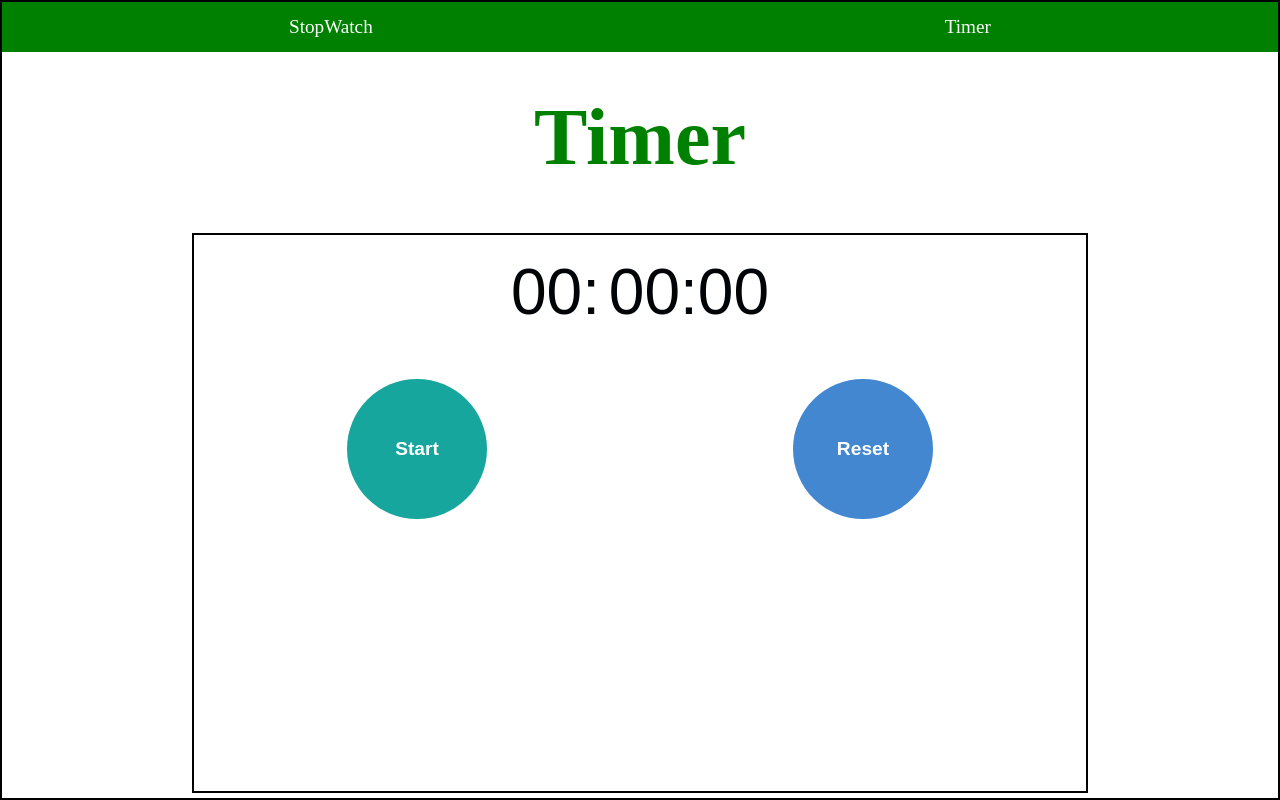
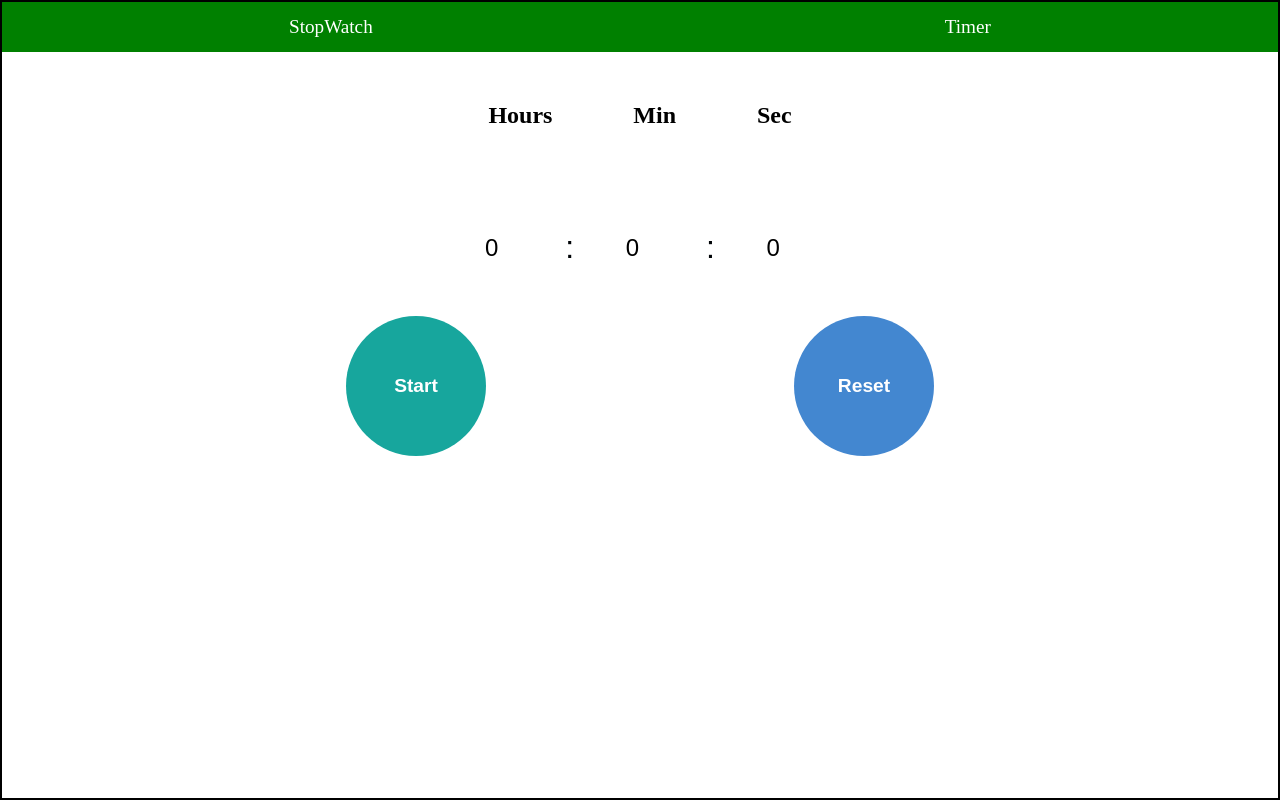
Before and after one commit to Ashutosh5333/Stopwatch-and-timer, a plain HTML site: page Timer.html in a window 1280 px wide. Both pictures are taken after a click on the button "Start". Drawn offline with Linux system fonts and the light colour scheme.

Commit message:
updated css

```diff
--- a/Timer.html
+++ b/Timer.html
@@ -1,19 +1,17 @@
 <!DOCTYPE html>
 <html lang="en">
   <head>
-    <meta charset="UTF-8">
-    <meta http-equiv="X-UA-Compatible" content="IE=edge">
-    <meta name="viewport" content="width=device-width, initial-scale=1.0">
-    <title>Document</title>
-    <link rel="stylesheet" href="./css/index.css">
-    <link rel="stylesheet" href="./css/timer.css">
-    <link rel="stylesheet" href="./css/stop.css">
+    <meta charset="UTF-8" />
+    <meta http-equiv="X-UA-Compatible" content="IE=edge" />
+    <meta name="viewport" content="width=device-width, initial-scale=1.0" />
+    <title>Timer</title>
+    <link rel="stylesheet" href="./css/index.css" />
+    <link rel="stylesheet" href="./css/timer.css" />
+    <link rel="stylesheet" href="./css/stop.css" />
   </head>
   <body>
     <div class="Timercontainer">
-
       <div class="container-nav">
-
         <div>
           <a href="stop.html"> StopWatch </a>
         </div>
@@ -21,28 +19,47 @@
         <div>
           <a href="Timer.html"> Timer </a>
         </div>
-
       </div>
 
-          <h1> Timer </h1>
-
       <div class="timer">
-            <p> <span id="min">00:</span> <span id="seconds">00</span><span id="b">:</span><span id="tens">00</span></p>
+         <div class="time-name">
+           <h2>Hours </h2>
+           <h2> Min </h2>
+           <h2> Sec </h2>
+         </div>
+        <div class="time-box">
+          <input
+            id="hour"
+            type="number"
+            max="99"
+            min="0"
+            value="0"
+          />
+          <p class="semi">:</p>
+          <input
+            id="minute"
+            type="number"
+            max="60"
+            min="0"
+            value="0"
+          />
+          <p class="semi">:</p>
+          <input
+            id="sec"
+            type="number"
+            max="60"
+            min="0"
+            value="0"
+          />
+        </div>
 
         <div class="button-card">
-
           <button id="start">Start</button>
-
           <button id="reset">Reset</button>
         </div>
 
-
       </div>
-
-
     </div>
+    <script src="./script/timer.js"></script>
   </body>
 </html>
-<script src="./script/timer.js">
-
-</script>
--- a/css/timer.css
+++ b/css/timer.css
@@ -14,12 +14,63 @@ h1{
 .Timercontainer{
  border: 2px solid black;
   height: 100vh;
+  box-shadow: rgba(0, 0, 0, 0.19) 0px 10px 20px, rgba(0, 0, 0, 0.23) 0px 6px 6px;
 }
 
 .timer{
-  border: 2px solid black;
+  /* border: 2px solid black; */
    height: 70vh;
    width: 70vw;
    margin: auto;
   margin-top: 50px;
+
+
 }
+
+
+
+#sec, #hour, #min,#b{
+  font-size:2em;
+}
+
+.time-name{
+  display: flex;
+  margin: auto;
+  margin-top: 10px;
+   width: 30vw;
+  justify-content: space-around;
+
+}
+
+.time-box{
+  /* border: 2px solid red; */
+  display: flex;
+  margin: auto;
+  margin-top: 100px;
+   width: 30vw;
+  justify-content: space-around;
+
+}
+
+#hour{
+  text-align: center;
+  font-size: 1.5rem;
+  border: none;
+}
+
+#minute{
+  text-align: center;
+  font-size: 1.5rem;
+  border: none;
+}
+
+#sec{
+  text-align: center;
+  font-size: 1.5rem;
+  border: none;
+}
+
+.semi{
+  text-align: center;
+    margin-top: 0px;
+}
--- a/script/timer.js
+++ b/script/timer.js
@@ -0,0 +1,51 @@
+
+var hour = document.getElementById("hour")
+var min = document.getElementById("minute")
+var sec = document.getElementById("sec")
+
+
+function stopInterval() {
+    clearInterval(Timer);
+}
+
+
+
+var reset = document.getElementById('reset')
+
+reset.addEventListener('click', function(){
+    hour.value = 0;
+    min.value = 0;
+    sec.value = 0;
+    stopInterval()
+})
+
+var Timer = null;
+
+
+start.addEventListener('click', function(){
+    function startInterval(){
+        Timer = setInterval(function() {
+            Starttimer();
+        }, 1000);
+    }
+    startInterval();
+})
+
+
+function Starttimer(){
+    if(hour.value == 0 && min.value == 0 && sec.value == 0){
+        hour.value = 0;
+        min.value = 0;
+        sec.value = 0;
+    } else if(sec.value != 0){
+        sec.value--;
+    } else if(min.value !== 0 && sec.value == 0){
+        sec.value = 59;
+        min.value--;
+    } else if(hour.value !== 0 && min.value == 0){
+        min.value = 60;
+        hour.value--;
+    }
+
+    return;
+}
```
Lines whose indentation alone changed are shown as unchanged.
